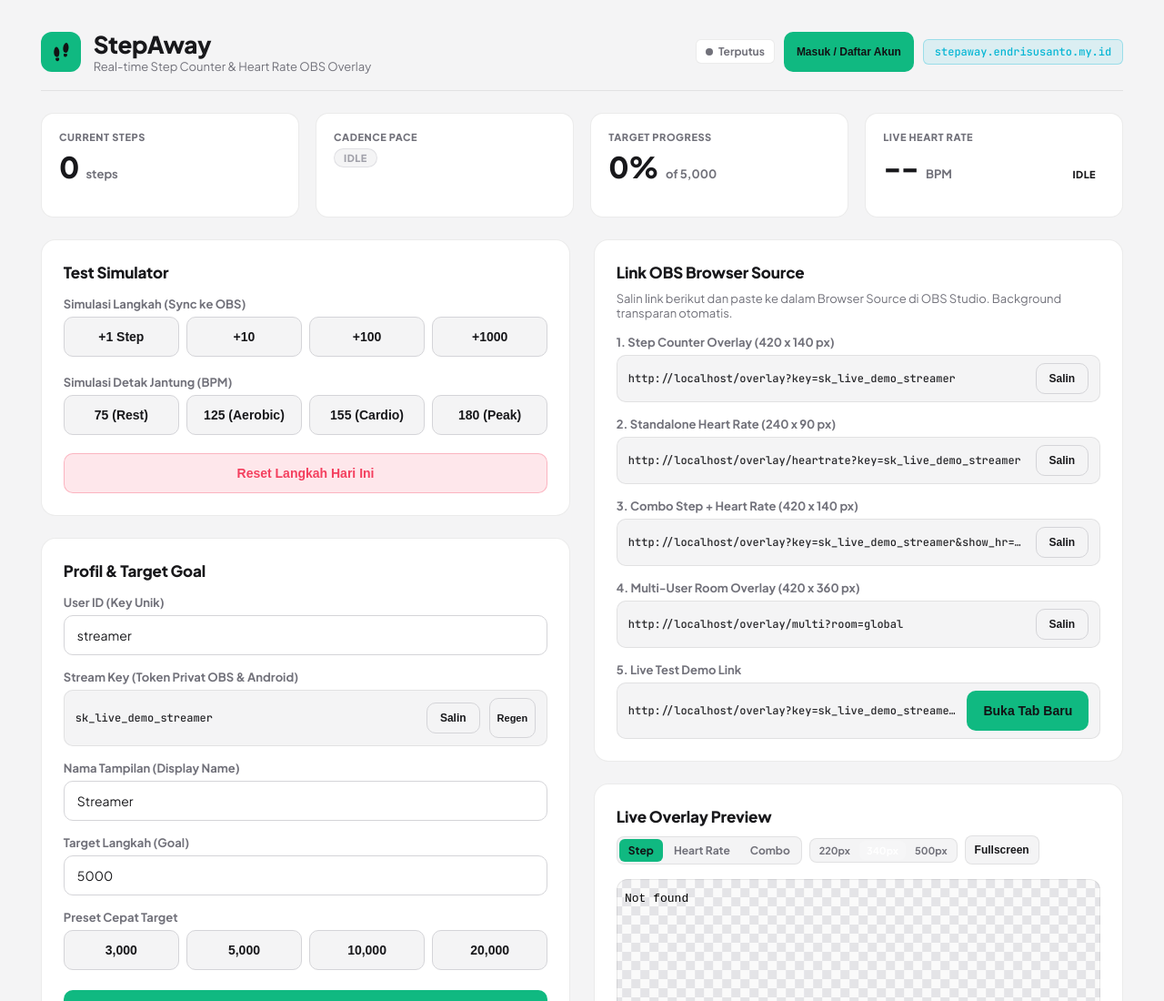
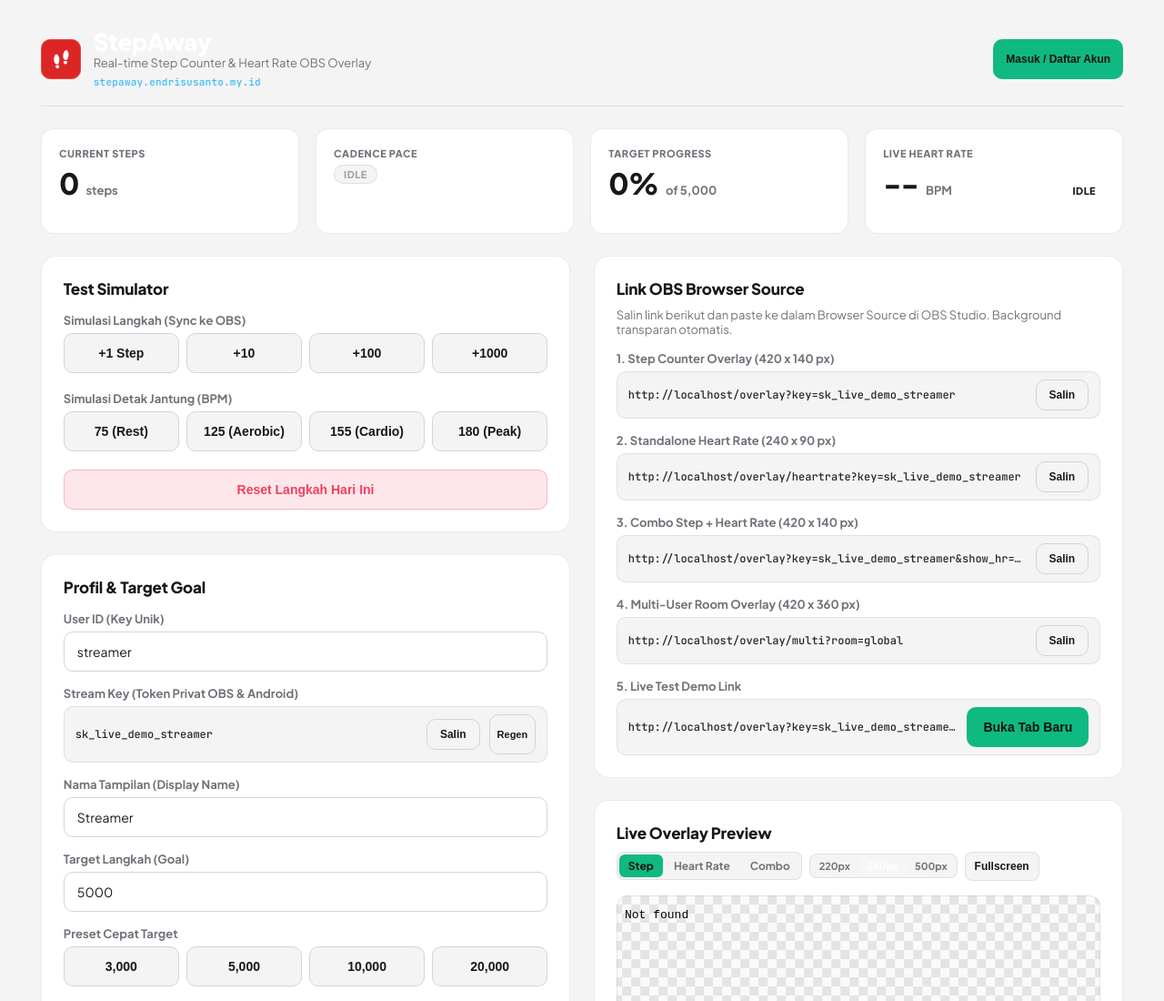
Before and after one commit to endrisusanto/StepAway, a website: page public/dashboard.html in a window 1280 px wide. Shown: the top 1100 px of the page at 91% size. Drawn offline with Linux system fonts and the light colour scheme; no server answers.

Commit message:
feat(ui): relocate domain label under subtitle and integrate connection status into brand icon (by @endrisusanto)

```diff
--- a/public/css/dashboard.css
+++ b/public/css/dashboard.css
@@ -105,27 +105,56 @@ body {
   gap: 14px;
 }
 
-/* Solid Logo without Gradient */
+/* Brand Icon as Connection Status Indicator */
 .brand-icon {
   width: 44px;
   height: 44px;
-  background: var(--accent-green);
-  border-radius: 12px;
+  background: #334155; /* Default / Connecting */
+  border: 1px solid rgba(255, 255, 255, 0.12);
+  border-radius: 10px;
   display: flex;
   align-items: center;
   justify-content: center;
   flex-shrink: 0;
+  transition: background-color 0.3s ease, border-color 0.3s ease;
+  cursor: help;
+}
+
+.brand-icon.online {
+  background: #059669; /* Connected Emerald */
+  border-color: #10b981;
+}
+
+.brand-icon.offline {
+  background: #dc2626; /* Disconnected Red */
+  border-color: #ef4444;
+}
+
+.brand-icon svg path {
+  fill: #ffffff;
 }
 
 .brand-title {
   font-size: clamp(20px, 2.2vw, 26px);
   font-weight: 800;
   letter-spacing: -0.02em;
+  color: #ffffff;
+  line-height: 1.1;
 }
 
 .brand-subtitle {
   font-size: clamp(12px, 1.2vw, 13px);
   color: var(--text-muted);
+  line-height: 1.3;
+}
+
+.domain-sublabel {
+  display: inline-block;
+  font-family: var(--font-mono);
+  font-size: 11px;
+  color: #38bdf8;
+  letter-spacing: 0.02em;
+  margin-top: 2px;
 }
 
 .header-status-group {
@@ -133,17 +162,6 @@ body {
   align-items: center;
   gap: 10px;
   flex-wrap: wrap;
-}
-
-.domain-pill {
-  font-family: var(--font-mono);
-  font-size: 12px;
-  color: var(--accent-cyan);
-  background: rgba(6, 182, 212, 0.1);
-  border: 1px solid rgba(6, 182, 212, 0.3);
-  padding: 5px 12px;
-  border-radius: 6px;
-  white-space: nowrap;
 }
 
 /* Status Indicator */
--- a/public/dashboard.html
+++ b/public/dashboard.html
@@ -13,8 +13,8 @@
     <!-- Header -->
     <header class="dashboard-header">
       <div class="brand-badge">
-        <div class="brand-icon">
-          <svg viewBox="0 0 512 512" width="24" height="24" fill="#121214">
+        <div id="brandLogoIcon" class="brand-icon" title="Koneksi: Menghubungkan...">
+          <svg viewBox="0 0 512 512" width="24" height="24" fill="#ffffff">
             <g transform="rotate(-6 160 300)">
               <path d="M 115,185 C 90,230 85,310 115,355 C 135,385 185,385 205,345 C 230,295 235,215 195,160 C 165,120 135,145 115,185 Z" />
               <path d="M 120,405 C 110,435 125,475 160,475 C 195,475 210,435 200,405 C 190,395 130,395 120,405 Z" />
@@ -28,14 +28,10 @@
         <div>
           <h1 class="brand-title">StepAway</h1>
           <p class="brand-subtitle">Real-time Step Counter &amp; Heart Rate OBS Overlay</p>
+          <span class="domain-sublabel">stepaway.endrisusanto.my.id</span>
         </div>
       </div>
       <div class="header-status-group">
-        <div id="wsStatusDot" class="status-indicator">
-          <span class="status-dot"></span>
-          <span id="wsStatusText" class="status-text">Menghubungkan...</span>
-        </div>
-
         <!-- SaaS Auth User State -->
         <div id="authGuestBox" style="display: flex; gap: 8px;">
           <button id="btnOpenLoginModal" class="btn btn-primary" style="padding: 6px 14px; font-size: 12px;">Masuk / Daftar Akun</button>
@@ -46,8 +42,6 @@
           <button id="btnOpenQrModal" class="btn btn-secondary" style="padding: 3px 8px; font-size: 11px;">Scan QR Android</button>
           <button id="btnLogout" class="btn btn-danger" style="padding: 3px 8px; font-size: 11px;">Keluar</button>
         </div>
-
-        <div class="domain-pill">stepaway.endrisusanto.my.id</div>
       </div>
     </header>
 
--- a/public/js/dashboard.js
+++ b/public/js/dashboard.js
@@ -7,8 +7,7 @@ document.addEventListener('DOMContentLoaded', () => {
   const liveBpm = document.getElementById('liveBpm');
   const liveBpmZone = document.getElementById('liveBpmZone');
   const metricProgressBar = document.getElementById('metricProgressBar');
-  const wsStatusDot = document.getElementById('wsStatusDot');
-  const wsStatusText = document.getElementById('wsStatusText');
+  const brandLogoIcon = document.getElementById('brandLogoIcon');
   const guideUserId = document.getElementById('guideUserId');
 
   const urlSingle = document.getElementById('urlSingle');
@@ -334,13 +333,14 @@ document.addEventListener('DOMContentLoaded', () => {
   }
 
   function setWsStatus(online) {
-    if (wsStatusDot) {
+    const brandLogoIcon = document.getElementById('brandLogoIcon');
+    if (brandLogoIcon) {
       if (online) {
-        wsStatusDot.classList.add('online');
-        if (wsStatusText) wsStatusText.textContent = 'Live Sync';
+        brandLogoIcon.className = 'brand-icon online';
+        brandLogoIcon.setAttribute('title', 'Koneksi: Live Sync Terhubung');
       } else {
-        wsStatusDot.classList.remove('online');
-        if (wsStatusText) wsStatusText.textContent = 'Terputus';
+        brandLogoIcon.className = 'brand-icon offline';
+        brandLogoIcon.setAttribute('title', 'Koneksi: Terputus (Mencoba menghubungkan kembali...)');
       }
     }
   }
```
